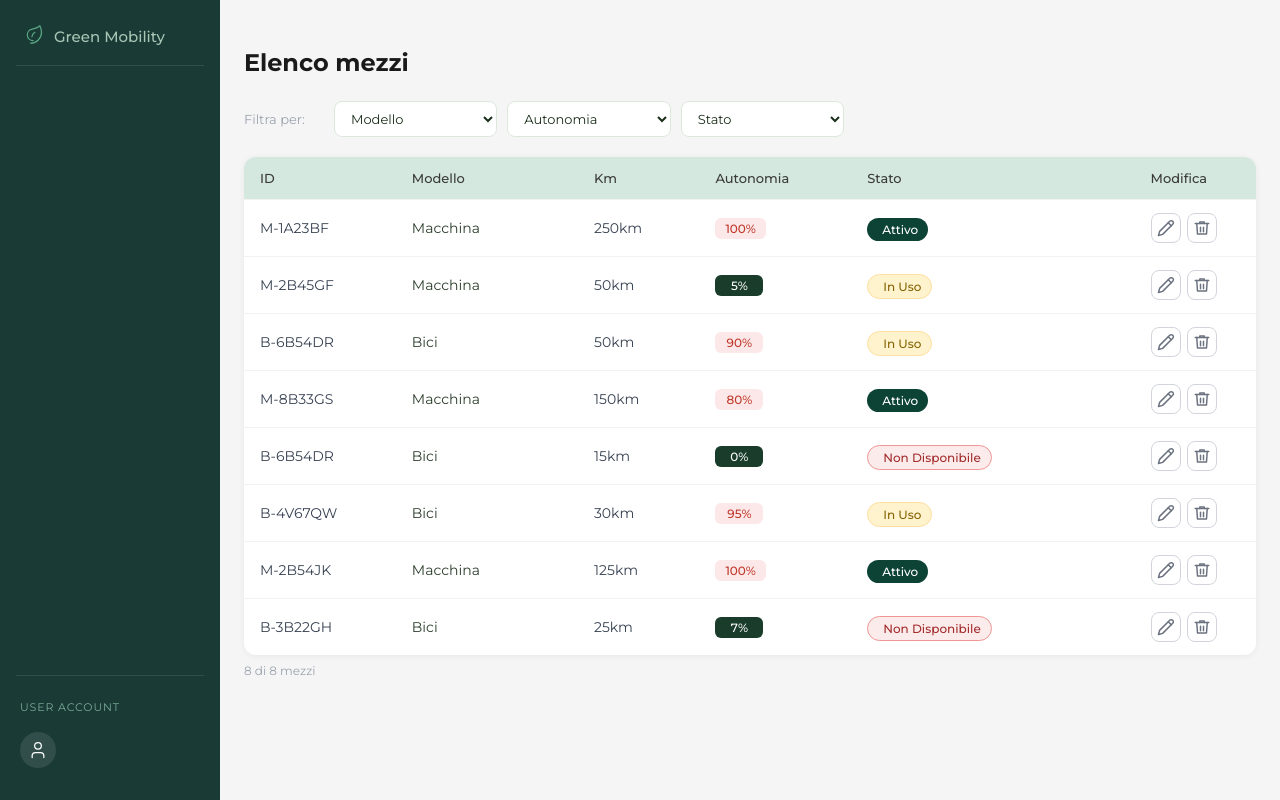
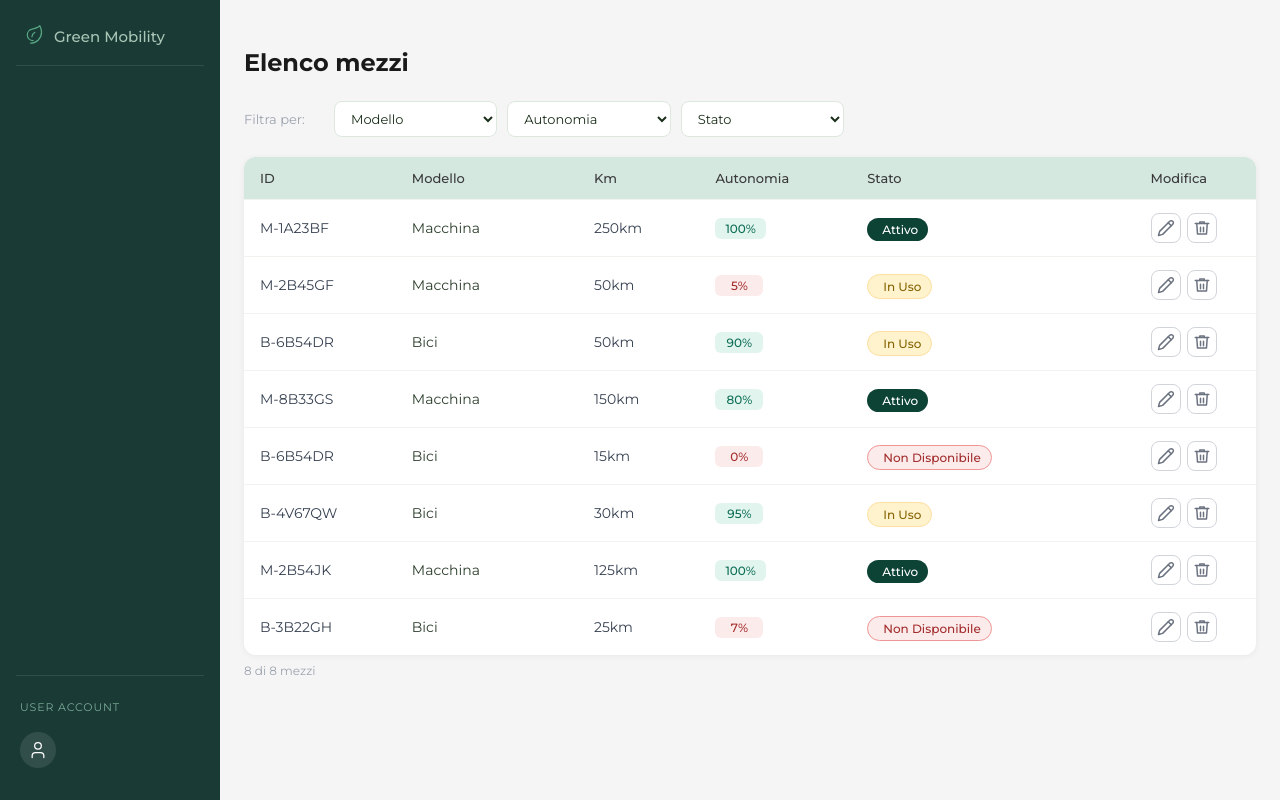
Before and after one commit to GiuliaQuaino/Atelier-Digitale, a React (Vite) app: page /flotta in a window 1280 px wide. Built offline with nearby package versions, Linux system fonts and the light colour scheme.

Commit message:
Aggiunta modifica + sistemazione css

```diff
--- a/src/components/gestione-flotte/gestioneFlotte.css
+++ b/src/components/gestione-flotte/gestioneFlotte.css
@@ -246,18 +246,18 @@
 }
 
 .badge-alta {
-  background: var(--badge-green-bg);
-  color: var(--badge-green-text);
+  background: var(--badge-green-bg) !important;
+  color: var(--badge-green-text) !important;
 }
 
 .badge-media {
-  background: var(--badge-yellow-bg);
-  color: var(--badge-yellow-text);
+  background: var(--badge-yellow-bg) !important;
+  color: var(--badge-yellow-text) !important;
 }
 
 .badge-bassa {
-  background: var(--badge-red-bg);
-  color: var(--badge-red-text);
+  background: var(--badge-red-bg) !important;
+  color: var(--badge-red-text) !important;
 }
 
 .stato-pill {
--- a/src/components/gestione-flotte/gestioneFlotte.jsx
+++ b/src/components/gestione-flotte/gestioneFlotte.jsx
@@ -45,7 +45,7 @@ function FilterDropdown({ label, options, value, onChange }) {
   );
 }
 
-function EditRow({ mezzo, onClose }) {
+function EditRow({ mezzo, onClose, onSave }) {
   const [form, setForm] = useState({ ...mezzo });
 
   useEffect(() => {
@@ -99,7 +99,7 @@ function EditRow({ mezzo, onClose }) {
 
           <div className="edit-row-actions">
             <button onClick={onClose} className="btn-cancel btn-sm">Annulla</button>
-            <button onClick={onClose} className="btn-save btn-sm">Salva</button>
+            <button onClick={() => {onSave(form); onClose();}}className="btn-save btn-sm">Salva</button>
           </div>
         </div>
       </td>
@@ -107,7 +107,7 @@ function EditRow({ mezzo, onClose }) {
   );
 }
 
-function TableRow({ mezzo, isLast, isEditing, onEditClick, onCloseEdit, onDelete }) {
+function TableRow({ mezzo, isLast, isEditing, onEditClick, onCloseEdit, onDelete, onSave }) {
   const cellClass = `table-td ${isLast && !isEditing ? "table-td-last" : ""}`;
 
   return (
@@ -142,7 +142,7 @@ function TableRow({ mezzo, isLast, isEditing, onEditClick, onCloseEdit, onDelete
       </tr>
 
       {isEditing && (
-        <EditRow mezzo={mezzo} onClose={onCloseEdit} />
+        <EditRow mezzo={mezzo} onClose={onCloseEdit} onSave={onSave}/>
       )}
     </>
   );
@@ -175,6 +175,10 @@ export default function ElencoMezzi({
 
   const handleDelete = (mezzo) => {
   setData((prev) => prev.filter((m) => m.id !== mezzo.id || m !== mezzo));
+};
+
+  const handleSave = (updated) => {
+  setData((prev) => prev.map((m) => m.id === updated.id ? updated : m));
 };
 
   return (
@@ -218,6 +222,7 @@ export default function ElencoMezzi({
                   onEditClick={(m) => setEditingMezzoId(m.id)}
                   onCloseEdit={() => setEditingMezzoId(null)}
                   onDelete={handleDelete}
+                  onSave={handleSave}
                 />
               ))
             )}
```
